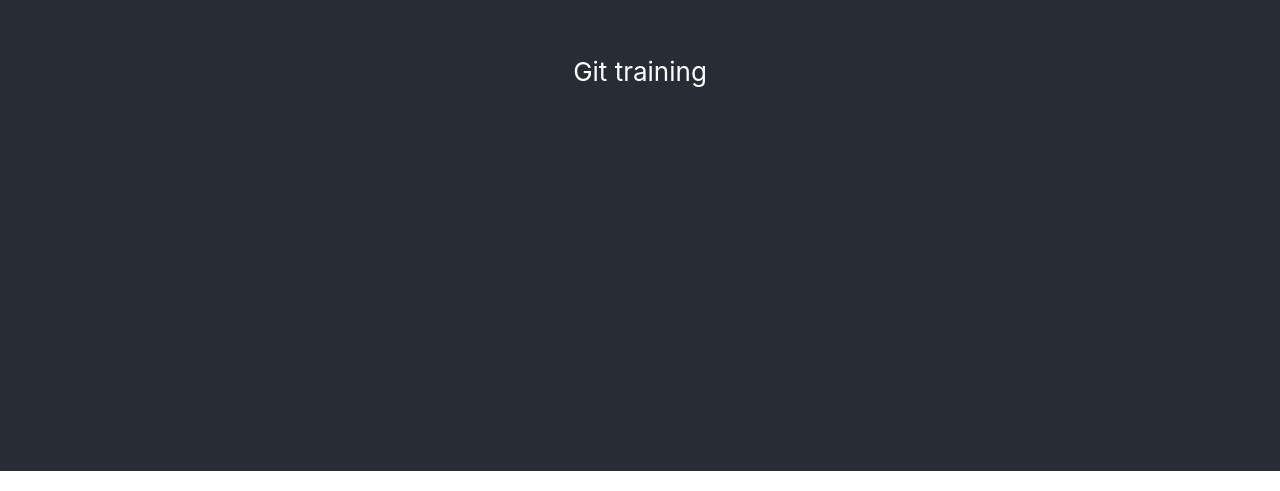
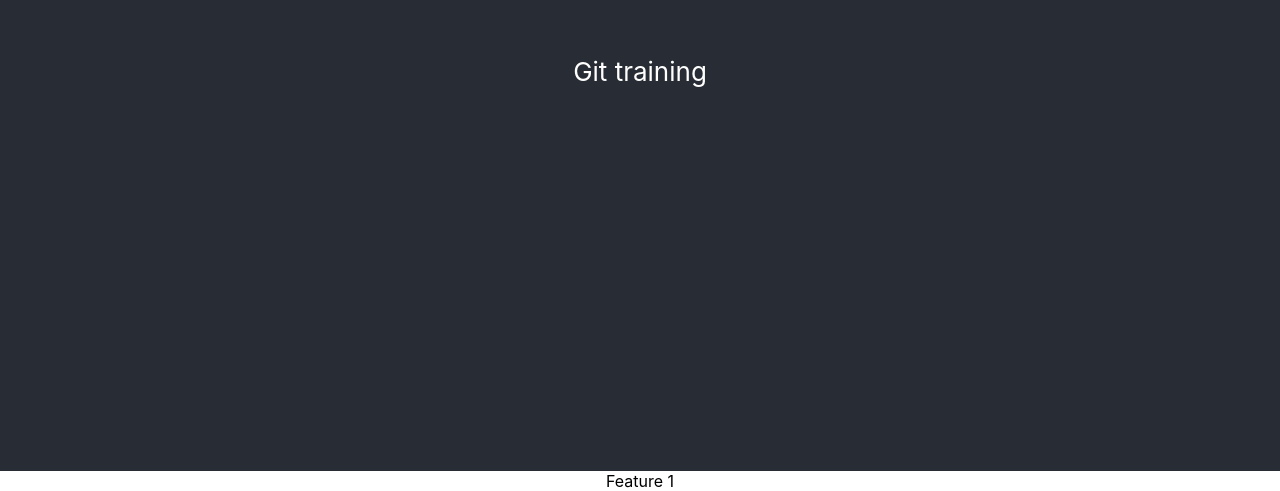
Before and after one commit to NadyaLenkovets/git_training, a React (Create React App) app: page / in a window 1280 px wide. Shown: the part 329-820 px from the top of the page. Built offline with nearby package versions, Linux system fonts and the light colour scheme.

Commit message:
Second commit

```diff
--- a/src/App.js
+++ b/src/App.js
@@ -7,6 +7,7 @@ function App() {
       <header className="App-header">
         Git training
       </header>
+      <div>Feature 1</div>
     </div>
   );
 }
```
Also changed, not shown: 1 other file (tests, documents, lock files or other folders).
